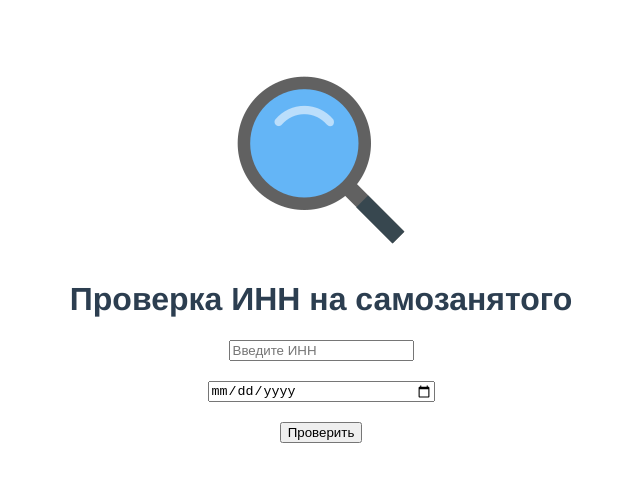
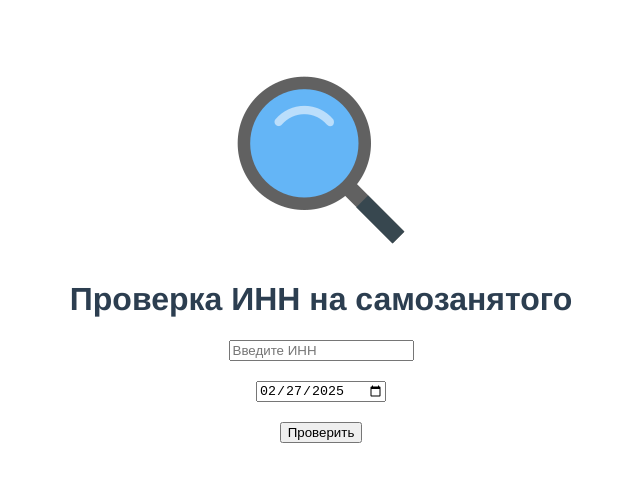
Before and after one commit to SanyaZolA/XanderCheckINN, a Vue app: page / in a window 1280 px wide. Shown: the top 482 px of the page, without its empty margins (319-959 px from the left). Built offline with nearby package versions, Linux system fonts and the light colour scheme.

Commit message:
fix date

```diff
--- a/src/components/PostUser.vue
+++ b/src/components/PostUser.vue
@@ -2,7 +2,7 @@
   <div>
     <form @submit.prevent="sendPostRequest" style="grid-gap: 20px; display: flex; flex-direction: column; align-items: center;">
       <input v-model="data.inn" type="text" placeholder="Введите ИНН" />
-      <input v-model="data.requestDate" type="date" placeholder="Введите дату (формата 2012-01-25)" style="width: 222px"/>
+      <input v-model="data.requestDate" type="date" style="width: 125px"/>
       <button type="submit">Проверить</button>
     </form>
     <div v-if="error" class="answer" style="color: red">
@@ -22,7 +22,7 @@ export default {
     return {
       data: {
         inn: '',
-        requestDate: ''
+        requestDate: new Date().toISOString().split('T')[0],
       },
       error: null,
       trues: null
```
